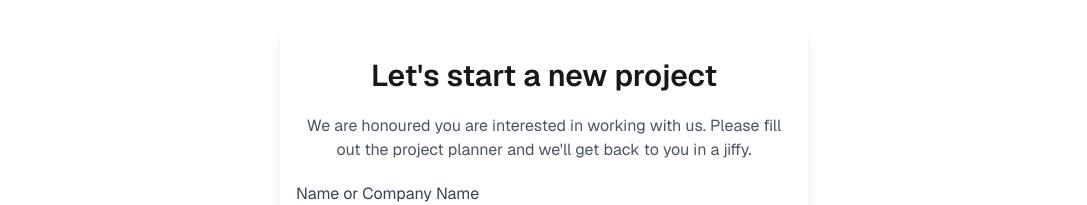
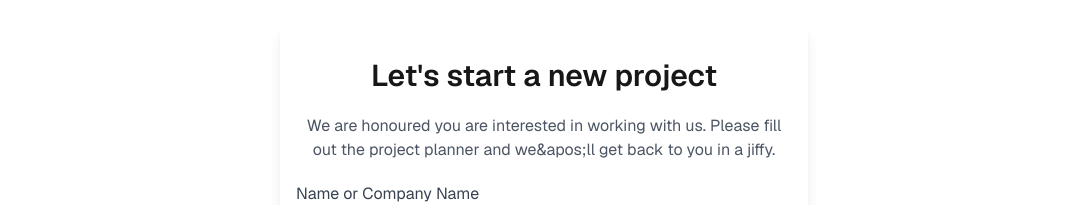
Before and after one commit to mariames/marko-benes, a Next.js app: page / in a window 1280 px wide. Shown: the part 910-1115 px from the top of the page, without its empty margins (96-1183 px from the left). Built offline with nearby package versions, Linux system fonts and the light colour scheme.

Commit message:
Wizard improvements

```diff
--- a/components/Wizard.tsx
+++ b/components/Wizard.tsx
@@ -6,7 +6,7 @@ const steps = [
   {
     id: 1,
     title: "Let's start a new project",
-    subtitle: "We are honoured you are interested in working with us. Please fill out the project planner and we'll get back to you in a jiffy.",
+    subtitle: "We are honoured you are interested in working with us. Please fill out the project planner and we&apos;ll get back to you in a jiffy.",
     content: (
       <div>
         <label className="block text-left text-gray-700">Name or Company Name</label>
@@ -53,7 +53,7 @@ const steps = [
   {
     id: 4,
     title: "What's your budget?",
-    subtitle: "An honest budget will allow us to ensure expectations are met. Don't have an exact price? Guesstimate.",
+    subtitle: "An honest budget will allow us to ensure expectations are met. Don&apos;t have an exact price? Guesstimate.",
     content: (
       <div>
         <label className="block text-left text-gray-700">From</label>
```
